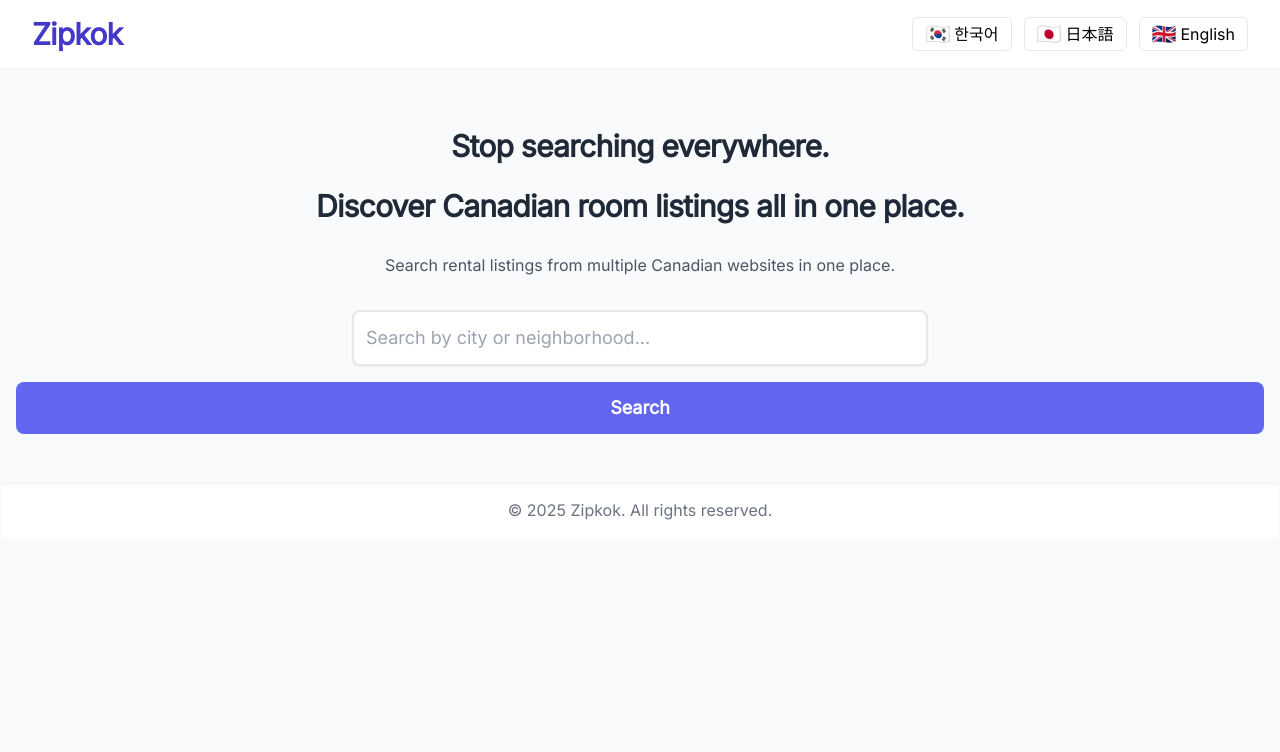
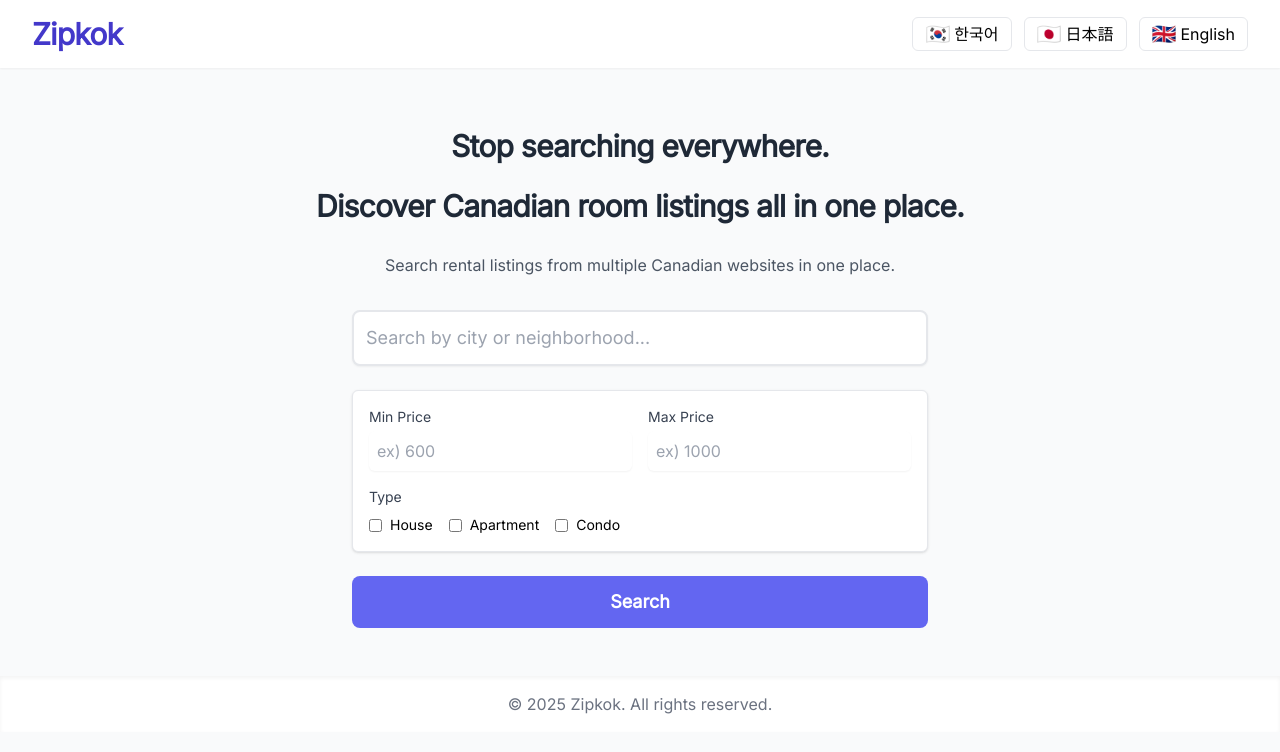
Before and after one commit to joon1verse/Zipkok_PJ, a Next.js app in the folder zipkok-frontend/: page / in a window 1280 px wide. Shown: the top 752 px of the page. Built offline with nearby package versions, Linux system fonts and the light colour scheme.

Commit message:
Update page.jsx

```diff
--- a/zipkok-frontend/app/page.jsx
+++ b/zipkok-frontend/app/page.jsx
@@ -1,4 +1,4 @@
-
+// 1️⃣ 다국어 및 초기 세팅
 "use client";
 
 import { useTranslation } from "react-i18next";
@@ -7,58 +7,28 @@ import i18n from "i18next";
 import { useState, useEffect } from "react";
 import Header from "../components/header.jsx";
 
-// 🌎 다국어 리소스
 const resources = {
-  en: {
-    translation: {
-      title: "Zipkok",
-      slogan: "Stop searching everywhere.\nDiscover Canadian room listings all in one place.",
-      description: "Search rental listings from multiple Canadian websites in one place.",
-      placeholder: "Search by city or neighborhood...",
-      search: "Search",
-      resultTitle: "Search Results for",
-      noResult: "No listings found."
-    }
-  },
-  kr: {
-    translation: {
-      title: "집콕",
-      slogan: "더 이상 힘들게 찾지 마세요.\n캐나다의 쉐어하우스, 홈스테이 정보를 한 곳에서!",
-      description: "캐나다 여러 웹사이트의 렌트 리스트를 한곳에서 검색하세요.",
-      placeholder: "도시 또는 지역으로 검색...",
-      search: "검색",
-      resultTitle: "\"{{query}}\"의 검색 결과",
-      noResult: "검색 결과가 없습니다."
-    }
-  },
-  jp: {
-    translation: {
-      title: "ジプコク",
-      slogan: "面倒な部屋探しは、もう終わり。\nカナダのルームシェア情報を一箇所で確認！",
-      description: "複数のカナダのウェブサイトから賃貸情報を一括検索。",
-      placeholder: "都市または地域で検索...",
-      search: "検索",
-      resultTitle: "「{{query}}」の検索結果",
-      noResult: "検索結果がありません。"
-    }
-  }
+  en: { translation: { title: "Zipkok", slogan: "Stop searching everywhere.\nDiscover Canadian room listings all in one place.", description: "Search rental listings from multiple Canadian websites in one place.", placeholder: "Search by city or neighborhood...", search: "Search", resultTitle: "Search Results for", noResult: "No listings found." } },
+  kr: { translation: { title: "집콕", slogan: "더 이상 힘들게 찾지 마세요.\n캐나다의 쉐어하우스, 홈스테이 정보를 한 곳에서!", description: "캐나다 여러 웹사이트의 렌트 리스트를 한곳에서 검색하세요.", placeholder: "도시 또는 지역으로 검색...", search: "검색", resultTitle: "\"{{query}}\"의 검색 결과", noResult: "검색 결과가 없습니다." } },
+  jp: { translation: { title: "ジプコク", slogan: "面倒な部屋探しは、もう終わり。\nカナダのルームシェア情報を一箇所で確認！", description: "複数のカナダのウェブサイトから賃貸情報を一括検索。", placeholder: "都市または地域で検索...", search: "検索", resultTitle: "「{{query}}」の検索結果", noResult: "検索結果がありません。" } }
 };
 
-i18n.use(initReactI18next).init({
-  resources,
-  lng: "en",
-  interpolation: { escapeValue: false }
-});
+i18n.use(initReactI18next).init({ resources, lng: "en", interpolation: { escapeValue: false } });
 
 export default function Home() {
   const { t, i18n } = useTranslation();
 
+  // 2️⃣ 상태 변수 정의
   const [input, setInput] = useState("");
   const [query, setQuery] = useState("");
   const [showResults, setShowResults] = useState(false);
   const [results, setResults] = useState([]);
   const [suggestions, setSuggestions] = useState([]);
+  const [minPrice, setMinPrice] = useState("");
+  const [maxPrice, setMaxPrice] = useState("");
+  const [selectedTypes, setSelectedTypes] = useState([]);
 
+  // 3️⃣ 도시 리스트 (자동완성용)
   const cityList = [
     { name: "Toronto", province: "ON" },
     { name: "Vancouver", province: "BC" },
@@ -72,33 +42,30 @@ export default function Home() {
     { name: "Kitchener", province: "ON" }
   ];
 
-  const langClass = {
-    en: "font-inter",
-    kr: "font-noto-kr",
-    jp: "font-noto-jp"
-  }[i18n.language] || "font-inter";
+  const langClass = { en: "font-inter", kr: "font-noto-kr", jp: "font-noto-jp" }[i18n.language] || "font-inter";
+  const changeLanguage = (lang) => i18n.changeLanguage(lang);
 
-  const changeLanguage = (lang) => {
-    i18n.changeLanguage(lang);
-  };
-
+  // 4️⃣ 게시물 더미 데이터 (이미지 포함)
   const dummyData = [
-    { id: 1, title: "Toronto Downtown 쉐어하우스", location: "Toronto", price: "$700" },
-    { id: 2, title: "Burnaby 넓은 하우스", location: "Burnaby", price: "$850" },
-    { id: 3, title: "Vancouver Homestay", location: "Vancouver", price: "$950" }
+    { id: 1, title: "Toronto Downtown 쉐어하우스", location: "Toronto", price: "$700", priceValue: 700, type: "House", image: "/images/toronto.jpg" },
+    { id: 2, title: "Burnaby 넓은 하우스", location: "Burnaby", price: "$850", priceValue: 850, type: "Apartment", image: "/images/vancouver.jpg" },
+    { id: 3, title: "Vancouver Homestay", location: "Vancouver", price: "$950", priceValue: 950, type: "Condo", image: "/images/default.jpg" }
   ];
 
+  // 5️⃣ 필터 포함 검색 결과 필터링
   useEffect(() => {
     if (query) {
-      const filtered = dummyData.filter(
-        (item) =>
-          item.title.toLowerCase().includes(query.toLowerCase()) ||
-          item.location.toLowerCase().includes(query.toLowerCase())
+      let filtered = dummyData.filter(
+        (item) => item.title.toLowerCase().includes(query.toLowerCase()) || item.location.toLowerCase().includes(query.toLowerCase())
       );
+      if (minPrice) filtered = filtered.filter((item) => item.priceValue >= parseInt(minPrice));
+      if (maxPrice) filtered = filtered.filter((item) => item.priceValue <= parseInt(maxPrice));
+      if (selectedTypes.length > 0) filtered = filtered.filter((item) => selectedTypes.includes(item.type));
       setResults(filtered);
     }
-  }, [query]);
+  }, [query, minPrice, maxPrice, selectedTypes]);
 
+  // 6️⃣ 검색 실행 핸들러
   const handleSearch = () => {
     const trimmed = input.trim();
     setQuery(trimmed);
@@ -106,6 +73,7 @@ export default function Home() {
     setSuggestions([]);
   };
 
+  // 7️⃣ 검색 결과 초기화 핸들러
   const handleBack = () => {
     setShowResults(false);
     setInput("");
@@ -119,17 +87,11 @@ export default function Home() {
       <main className="container mx-auto py-12">
         {!showResults ? (
           <section className="text-center px-4">
-            <h2
-              className="whitespace-pre-line text-2xl md:text-3xl font-semibold text-gray-800 mb-4 tracking-tight"
-              style={{ lineHeight: "2" }}
-            >
-              {t("slogan")}
-            </h2>
-            <p className="text-gray-600 mb-8 leading-relaxed">
-              {t("description")}
-            </p>
+            {/* 8️⃣ 검색 소개 문구 */}
+            <h2 className="whitespace-pre-line text-2xl md:text-3xl font-semibold text-gray-800 mb-4 tracking-tight" style={{ lineHeight: "2" }}>{t("slogan")}</h2>
+            <p className="text-gray-600 mb-8 leading-relaxed">{t("description")}</p>
 
-            {/* Search box with autocomplete */}
+            {/* 9️⃣ 검색창 + 자동완성 드롭다운 */}
             <div className="relative max-w-xl mx-auto">
               <input
                 type="text"
@@ -137,16 +99,10 @@ export default function Home() {
                 onChange={(e) => {
                   const value = e.target.value;
                   setInput(value);
-
-    const filtered = cityList.filter((city) =>
-      city.name.toLowerCase().startsWith(value.toLowerCase())
-    );
+                  const filtered = cityList.filter((city) => city.name.toLowerCase().startsWith(value.toLowerCase()));
                   setSuggestions(filtered);
                 }}
-  onFocus={() => {
-    // 입력창을 클릭했을 때 전체 리스트 보여줌
-    setSuggestions(cityList);
-  }}
+                onFocus={() => setSuggestions(cityList)}
                 onKeyDown={(e) => {
                   if (e.key === "Enter") {
                     e.preventDefault();
@@ -166,9 +122,7 @@ export default function Home() {
                         setInput(city.name);
                         setSuggestions([]);
                       }}
-        className={`px-4 py-2 text-left hover:bg-indigo-100 cursor-pointer ${
-          index < suggestions.length - 1 ? "border-b border-gray-200" : ""
-        }`}
+                      className={`px-4 py-2 text-left hover:bg-indigo-100 cursor-pointer ${index < suggestions.length - 1 ? "border-b border-gray-200" : ""}`}
                     >
                       {city.name}, {city.province}
                     </li>
@@ -177,36 +131,66 @@ export default function Home() {
               )}
             </div>
 
-            <button
-              onClick={handleSearch}
-              className="mt-4 w-full rounded-lg bg-indigo-500 p-3 text-white font-semibold hover:bg-indigo-600 text-base md:text-lg"
-            >
+            {/* 🔟 필터 UI */}
+            <div className="mt-6 text-left max-w-xl mx-auto bg-white p-4 rounded-md shadow border border-gray-200">
+              <div className="grid grid-cols-2 gap-4 mb-4">
+                <div>
+                  <label className="block text-sm font-medium text-gray-700">Min Price</label>
+                  <input type="number" value={minPrice} onChange={(e) => setMinPrice(e.target.value)} className="mt-1 block w-full rounded-md border-gray-300 shadow-sm p-2" placeholder="ex) 600" />
+                </div>
+                <div>
+                  <label className="block text-sm font-medium text-gray-700">Max Price</label>
+                  <input type="number" value={maxPrice} onChange={(e) => setMaxPrice(e.target.value)} className="mt-1 block w-full rounded-md border-gray-300 shadow-sm p-2" placeholder="ex) 1000" />
+                </div>
+              </div>
+              <div>
+                <label className="block text-sm font-medium text-gray-700 mb-2">Type</label>
+                <div className="flex gap-4 flex-wrap">
+                  {["House", "Apartment", "Condo"].map((type) => (
+                    <label key={type} className="flex items-center gap-2 text-sm">
+                      <input
+                        type="checkbox"
+                        value={type}
+                        checked={selectedTypes.includes(type)}
+                        onChange={(e) => {
+                          const checked = e.target.checked;
+                          setSelectedTypes((prev) => checked ? [...prev, type] : prev.filter((t) => t !== type));
+                        }}
+                      />
+                      {type}
+                    </label>
+                  ))}
+                </div>
+              </div>
+            </div>
+
+            {/* 1️⃣1️⃣ 검색 버튼 */}
+            <button onClick={handleSearch} className="mt-6 w-full max-w-xl mx-auto rounded-lg bg-indigo-500 p-3 text-white font-semibold hover:bg-indigo-600 text-base md:text-lg">
               {t("search")}
             </button>
           </section>
         ) : (
           <section className="px-4">
+            {/* 1️⃣2️⃣ 결과 헤더 및 뒤로가기 */}
             <div className="flex justify-between items-center mb-6">
-              <h2 className="text-2xl font-semibold">
-                {t("resultTitle", { query })}
-              </h2>
-              <button
-                onClick={handleBack}
-                className="text-sm text-indigo-600 underline"
-              >
-                ← Back
-              </button>
+              <h2 className="text-2xl font-semibold">{t("resultTitle", { query })}</h2>
+              <button onClick={handleBack} className="text-sm text-indigo-600 underline">← Back</button>
             </div>
 
+            {/* 1️⃣3️⃣ 검색 결과 */}
             {results.length === 0 ? (
               <p className="text-gray-500">{t("noResult")}</p>
             ) : (
               <div className="grid gap-4">
                 {results.map((item) => (
-                  <div key={item.id} className="bg-white rounded-lg shadow p-4">
+                  <div key={item.id} className="bg-white rounded-lg shadow p-4 flex gap-4">
+                    <img src={item.image} alt={item.title} className="w-32 h-24 object-cover rounded-md border border-gray-200" />
+                    <div>
                       <h3 className="text-lg font-semibold">{item.title}</h3>
                       <p className="text-gray-600">{item.location}</p>
                       <p className="text-indigo-500 font-medium">{item.price}</p>
+                      <p className="text-sm text-gray-400">{item.type}</p>
+                    </div>
                   </div>
                 ))}
               </div>
@@ -215,6 +199,7 @@ export default function Home() {
         )}
       </main>
 
+      {/* 1️⃣4️⃣ 푸터 */}
       <footer className="bg-white py-4 text-center shadow-inner">
         <p className="text-gray-500">&copy; 2025 Zipkok. All rights reserved.</p>
       </footer>
```
Lines whose indentation alone changed are shown as unchanged.
